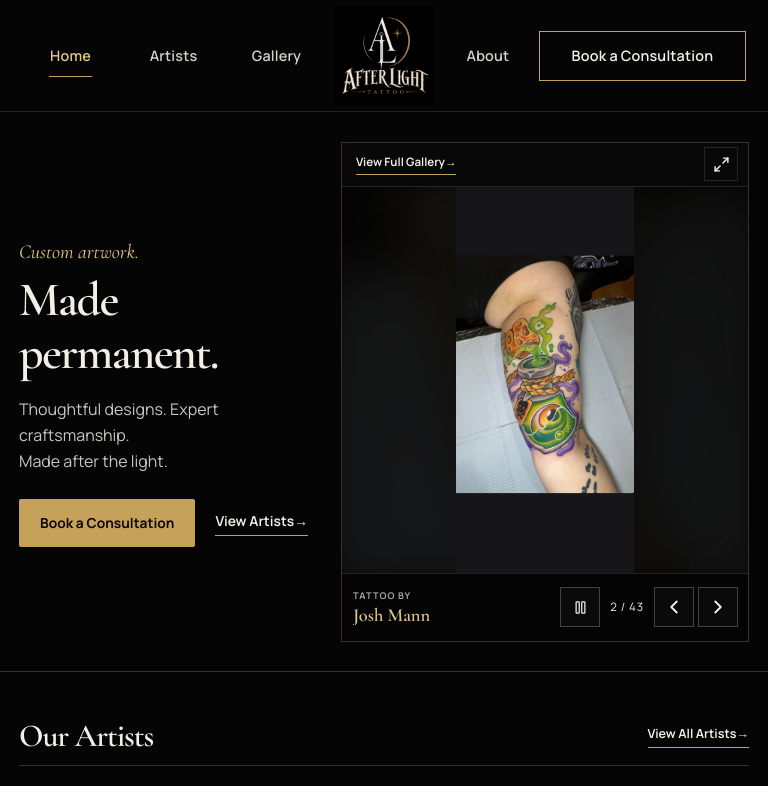
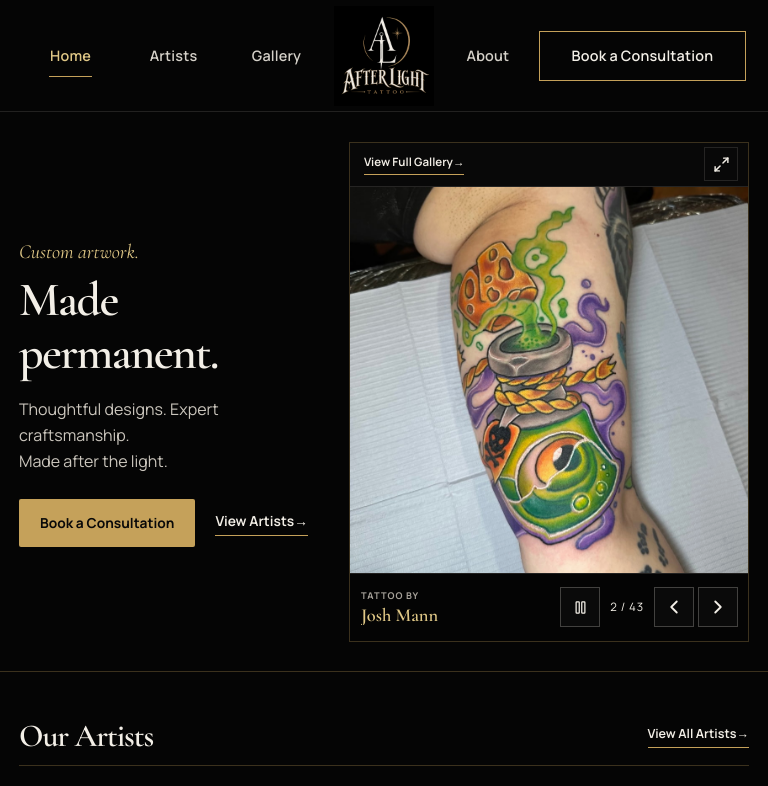
Before and after one commit to afterlighttattoo/afterlighttattoo, a Next.js app: page / in a window 768 px wide. Shown: the top 786 px of the page. Built offline with nearby package versions, Linux system fonts and the light colour scheme.

Commit message:
Fill homepage carousel artwork stage

```diff
--- a/app/components/FeaturedArtworkCarousel.tsx
+++ b/app/components/FeaturedArtworkCarousel.tsx
@@ -9,6 +9,11 @@ import { ArtworkLightbox } from "./ArtworkLightbox";
 
 function isPreloaded(index: number, activeIndex: number, length: number) {
   return index === activeIndex || index === (activeIndex - 1 + length) % length || index === (activeIndex + 1) % length;
+}
+
+function shouldContainArtwork(image: PortfolioImage) {
+  const ratio = image.width / image.height;
+  return ratio < 0.38 || ratio > 2.5;
 }
 
 export function FeaturedArtworkCarousel({ images }: { images: PortfolioImage[] }) {
@@ -137,7 +142,7 @@ export function FeaturedArtworkCarousel({ images }: { images: PortfolioImage[] }
             >
               {images.map((image, index) => isPreloaded(index, activeIndex, images.length) ? (
                 <span
-                  className={`featured-carousel-slide ${index === activeIndex ? "is-active" : ""}`.trim()}
+                  className={`featured-carousel-slide ${index === activeIndex ? "is-active" : ""} ${shouldContainArtwork(image) ? "is-contained" : ""}`.trim()}
                   key={`${image.artistSlug}-${image.filename}`}
                   aria-hidden={index !== activeIndex}
                 >
--- a/app/globals.css
+++ b/app/globals.css
@@ -216,7 +216,7 @@ a:focus-visible, button:focus-visible, input:focus-visible, select:focus-visible
 
 /* Homepage */
 .home-hero { height: 560px; border-bottom: 1px solid var(--line); background: var(--black); }
-.featured-carousel { display: grid; width: min(calc(100% - 48px), 1120px); height: 100%; margin-inline: auto; grid-template-columns: minmax(300px, .8fr) minmax(620px, 1.35fr); gap: 56px; align-items: center; background: var(--black); touch-action: pan-y; isolation: isolate; }
+.featured-carousel { display: grid; width: min(calc(100% - 48px), 1120px); height: 100%; margin-inline: auto; grid-template-columns: minmax(300px, .72fr) minmax(620px, 1.28fr); gap: 80px; align-items: center; background: var(--black); touch-action: pan-y; isolation: isolate; }
 .featured-carousel:focus-visible { outline: 2px solid var(--gold-light); outline-offset: 3px; }
 .featured-carousel-copy { min-width: 0; }
 .hero-kicker { margin-bottom: 6px; color: var(--gold-light); font-family: var(--font-serif); font-size: 1.25rem; font-style: italic; }
@@ -231,8 +231,10 @@ a:focus-visible, button:focus-visible, input:focus-visible, select:focus-visible
 .featured-carousel-image { position: absolute; display: block; inset: 0; width: 100%; height: 100%; padding: 0; overflow: hidden; border: 0; background: transparent; cursor: zoom-in; }
 .featured-carousel-slide { position: absolute; z-index: 1; display: block; inset: 0; overflow: hidden; opacity: 0; transition: opacity 460ms ease; }
 .featured-carousel-slide.is-active { opacity: 1; }
-.artwork-backdrop { position: absolute; inset: 0; width: 100%; height: 100%; object-fit: cover; object-position: center; filter: blur(24px) brightness(.45); opacity: .22; transform: scale(1.08); }
-.artwork-foreground { position: absolute; z-index: 1; inset: 0; width: 100%; height: 100%; object-fit: contain; object-position: center; }
+.artwork-backdrop { position: absolute; display: none; inset: 0; width: 100%; height: 100%; object-fit: cover; object-position: center; filter: blur(28px) brightness(.35); opacity: .55; transform: scale(1.08); }
+.artwork-foreground { position: absolute; z-index: 1; inset: 0; width: 100%; height: 100%; object-fit: cover; object-position: center center; transform: none; }
+.featured-carousel-slide.is-contained .artwork-backdrop { display: block; }
+.featured-carousel-slide.is-contained .artwork-foreground { object-fit: contain; }
 .featured-carousel-bar { display: flex; min-width: 0; padding: 9px 10px 9px 14px; align-items: center; justify-content: space-between; gap: 12px; border-top: 1px solid var(--line-soft); background: rgba(5,5,5,.94); }
 .featured-carousel-credit { display: flex; min-width: 0; flex-direction: column; gap: 1px; }
 .featured-carousel-credit > span { color: var(--gray); font-size: .58rem; font-weight: 700; letter-spacing: .1em; text-transform: uppercase; }
@@ -452,8 +454,12 @@ a:focus-visible, button:focus-visible, input:focus-visible, select:focus-visible
 .not-found h1 { max-width: 720px; margin-bottom: 16px; font-size: clamp(2.8rem, 6vw, 4.5rem); }
 .not-found > p:not(.eyebrow) { margin-bottom: 24px; color: var(--gray); }
 
-@media (min-width: 761px) and (max-width: 1199px) {
-  .featured-carousel { grid-template-columns: minmax(300px, .78fr) minmax(0, 1.25fr); gap: 36px; }
+@media (min-width: 1101px) and (max-width: 1279px) {
+  .featured-carousel { gap: 60px; }
+}
+
+@media (min-width: 761px) and (max-width: 1100px) {
+  .featured-carousel { grid-template-columns: minmax(300px, .78fr) minmax(0, 1.25fr); gap: 40px; }
 }
 
 @media (max-width: 980px) {
@@ -463,7 +469,7 @@ a:focus-visible, button:focus-visible, input:focus-visible, select:focus-visible
   .desktop-nav-side a { margin-inline: 3px; font-size: .9rem; }
   .desktop-nav-right { grid-template-columns: minmax(0, .62fr) minmax(150px, 1.38fr); }
   .desktop-header-logo { width: 100px; height: 100px; }
-  .featured-carousel { width: min(calc(100% - 38px), 900px); grid-template-columns: minmax(290px, .7fr) minmax(0, 1fr); gap: 32px; }
+  .featured-carousel { width: min(calc(100% - 38px), 900px); grid-template-columns: minmax(290px, .7fr) minmax(0, 1fr); gap: 40px; }
   .featured-carousel-copy h1 { font-size: clamp(3rem, 6vw, 3.55rem); }
   .featured-carousel-gallery { height: 500px; }
   .featured-carousel-bar { padding-left: 11px; gap: 8px; }
```
